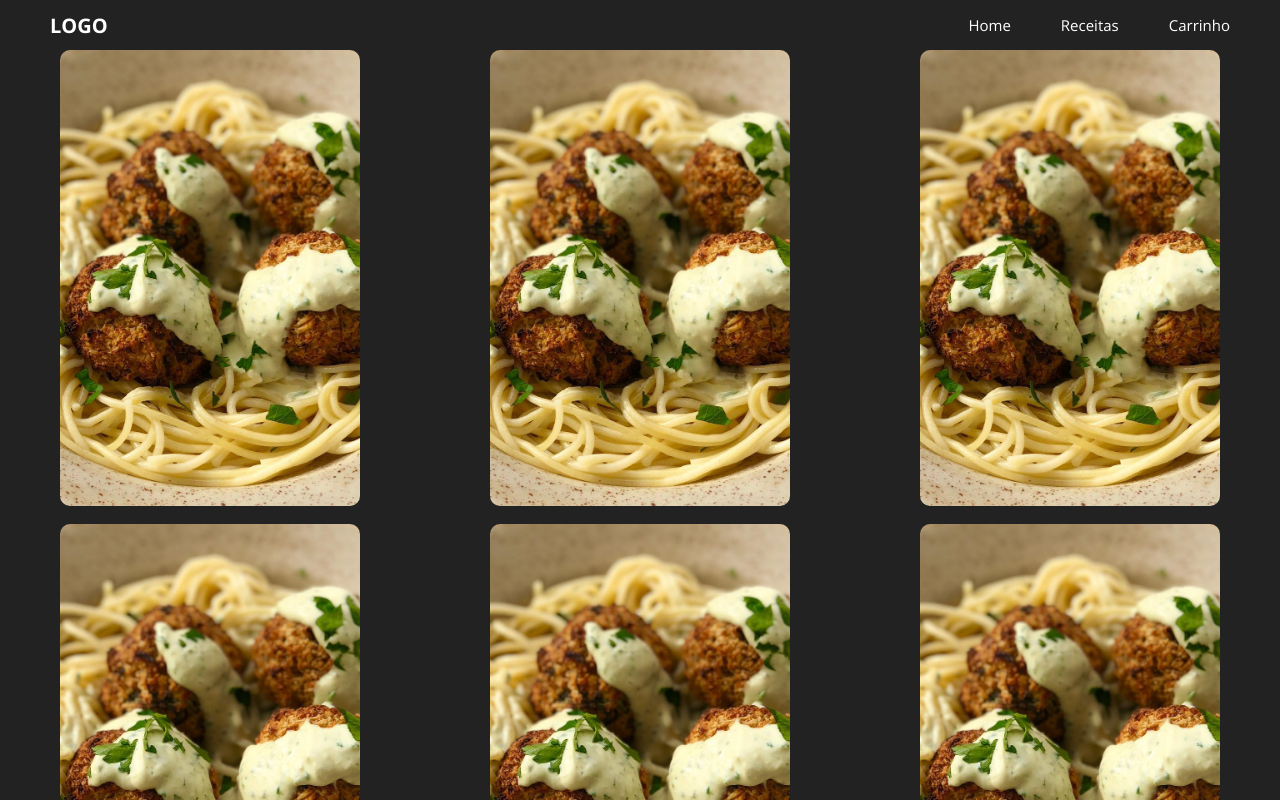
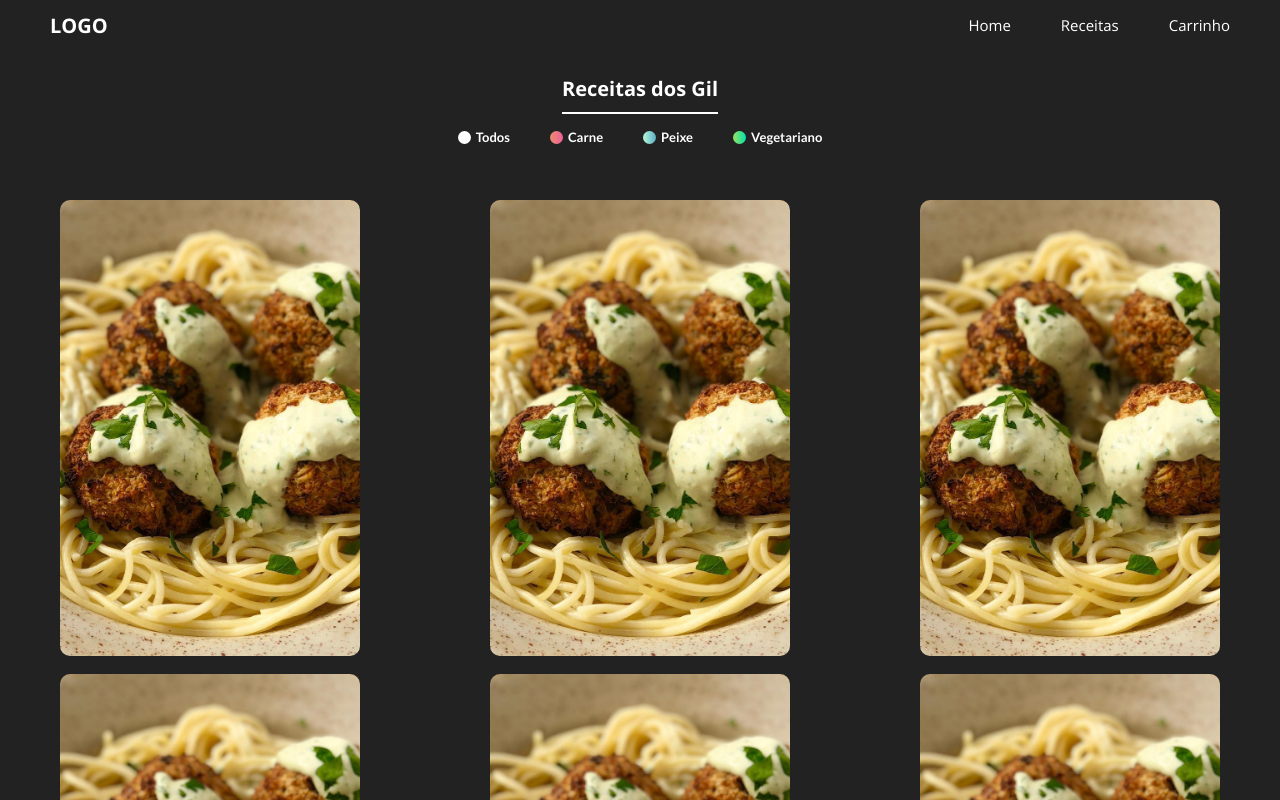
Before and after one commit to JoaoGil06/recipes-react, a React (Create React App) app: page /recipes in a window 1280 px wide. Shown: the top 800 px of the page. Built offline with nearby package versions, Linux system fonts and the light colour scheme.

Commit message:
create-header-and-filters

```diff
--- a/src/App.js
+++ b/src/App.js
@@ -8,6 +8,8 @@ import Home from "./pages/Home";
 import Recipe from "./pages/Recipe";
 import Footer from "./components/Footer";
 import Recipes from "./pages/Recipes";
+
+import { GlobalStyle } from "./styles/GlobalStyle";
 
 function App() {
   return (
@@ -26,6 +28,7 @@ function App() {
         </Route>
       </Switch>
       <Footer />
+      <GlobalStyle />
     </BrowserRouter>
   );
 }
--- a/src/components/Card/index.js
+++ b/src/components/Card/index.js
@@ -12,7 +12,7 @@ import {
   CardButtons,
 } from "./styles";
 
-const Card = ({ id, cardImage, title, type, gradient, btnColor }) => {
+const Card = ({ id, cardImage, title, category }) => {
   const [isCardHover, setIsCardHover] = useState(false);
 
   return (
@@ -23,9 +23,9 @@ const Card = ({ id, cardImage, title, type, gradient, btnColor }) => {
       <CardImage className="front">
         <img src={cardImage} alt={title} />
       </CardImage>
-      <CardInfo isCardHover={isCardHover} gradient={gradient} className="back">
+      <CardInfo isCardHover={isCardHover} category={category} className="back">
         <CardInfoHeader>
-          <h1>{type}</h1>
+          <h1>{category}</h1>
           <img src={CutleryIcon} alt="recipes" />
         </CardInfoHeader>
         <CardInfoContent>
@@ -37,11 +37,11 @@ const Card = ({ id, cardImage, title, type, gradient, btnColor }) => {
             dicta nemo nobis esse beatae pariatur.
           </p>
           <CardButtons>
-            <CardButton color={btnColor}>
+            <CardButton category={category}>
               <Link to={`/recipes/${id}`}>Abrir Receita</Link>
             </CardButton>
 
-            <CardButton color={btnColor}>
+            <CardButton category={category}>
               <Link to={`/recipes/${id}`}>Adicionar ao carrinho</Link>
             </CardButton>
           </CardButtons>
--- a/src/components/Card/styles.js
+++ b/src/components/Card/styles.js
@@ -43,7 +43,18 @@ export const CardInfo = styled.div`
     transform: rotateY(180deg);
     `}
 
-  background: ${(props) => props.gradient};
+  background: ${(props) => {
+    switch (props.category) {
+      case "carne":
+        return "var(--redGradient)";
+      case "peixe":
+        return "var(--blueGradient)";
+      case "vegetariano":
+        return "var(--greenGradient)";
+      default:
+        return "#fff";
+    }
+  }};
 `;
 
 export const CardInfoHeader = styled.div`
@@ -115,7 +126,18 @@ export const CardButton = styled.button`
     cursor: pointer;
     background: #fff;
     a {
-      color: ${(props) => props.color};
+      color: ${(props) => {
+        switch (props.category) {
+          case "carne":
+            return "var(--brilliantRose)";
+          case "peixe":
+            return "var(--fountainBlue)";
+          case "vegetariano":
+            return "var(--limeade)";
+          default:
+            return "var(--brilliantRose)";
+        }
+      }};
     }
   }
 
--- a/src/components/Header/index.js
+++ b/src/components/Header/index.js
@@ -1,17 +1,26 @@
 import React from "react";
-import { Link } from "react-router-dom";
 
-import { HeaderContainer, Title } from "./styles";
+import { HeaderContainer, Title, TabContainer, Tab, TabCircle } from "./styles";
 
-const Header = () => {
+const Header = ({ categories, filterRecipes }) => {
   return (
     <HeaderContainer>
       <Title>
-        <Link to="/">
-          <h1>Receitas dos Gil</h1>
-        </Link>
+        <h1>Receitas dos Gil</h1>
         <span className="underline"></span>
       </Title>
+      <TabContainer>
+        {categories.map((category, index) => (
+          <Tab
+            category={category}
+            onClick={() => filterRecipes(category)}
+            key={index}
+          >
+            <TabCircle category={category} />
+            {category}
+          </Tab>
+        ))}
+      </TabContainer>
     </HeaderContainer>
   );
 };
--- a/src/components/Header/styles.js
+++ b/src/components/Header/styles.js
@@ -2,7 +2,10 @@ import styled from "styled-components";
 
 export const HeaderContainer = styled.header`
   padding: 2.5rem 0;
+  margin-bottom: 2.5rem;
+
   display: flex;
+  flex-direction: column;
   align-items: center;
   justify-content: center;
 `;
@@ -16,14 +19,83 @@ export const Title = styled.div`
     color: #fff;
   }
 
-  h1 {
-    margin: 0;
+  .underline {
+    height: 0.2rem;
+    width: 100%;
+    background: #fff;
+    margin-top: 1rem;
+    margin-bottom: 1rem;
+  }
+`;
+
+export const TabContainer = styled.div`
+  display: flex;
+  align-items: center;
+  justify-content: center;
+  transition: all 0.5s;
+`;
+
+export const Tab = styled.div`
+  display: flex;
+  align-items: center;
+  font-family: "Lato", sans-serif;
+  font-size: 1.3rem;
+  text-transform: capitalize;
+  font-weight: 700;
+  padding: 0.5rem 1rem;
+  border-radius: 1.5rem;
+
+  &:not(:last-child) {
+    margin-right: 2rem;
   }
 
-  .underline {
-    height: 0.5rem;
-    width: 8rem;
-    background: #f9dc5c;
-    margin-top: 1.25rem;
+  &:hover {
+    background: ${(props) => {
+      switch (props.category) {
+        case "carne":
+          return "var(--redGradient)";
+        case "peixe":
+          return "var(--blueGradient)";
+        case "vegetariano":
+          return "var(--greenGradient)";
+        default:
+          return "#fff";
+      }
+    }};
+
+    cursor: pointer;
+
+    &:first-child {
+      color: #222;
+
+      & > span {
+        background: #222;
+      }
+    }
+
+    & > span {
+      background: #fff;
+    }
   }
 `;
+
+export const TabCircle = styled.span`
+  height: 1.3rem;
+  width: 1.3rem;
+  border-radius: 50%;
+  display: inline-block;
+  margin-right: 0.5rem;
+
+  background: ${(props) => {
+    switch (props.category) {
+      case "carne":
+        return "var(--redGradient)";
+      case "peixe":
+        return "var(--blueGradient)";
+      case "vegetariano":
+        return "var(--greenGradient)";
+      default:
+        return "#fff";
+    }
+  }};
+`;
--- a/src/data/index.js
+++ b/src/data/index.js
@@ -5,7 +5,7 @@ const recipes = [
   {
     id: 1,
     title: "Almôndegas Vegetarianas",
-    type: "carne",
+    category: "carne",
     image: almondegas,
     cardImage: almondegasCard,
     ingredients: [
@@ -53,7 +53,7 @@ const recipes = [
   {
     id: 2,
     title: "Almôndegas Vegetarianas",
-    type: "peixe",
+    category: "peixe",
     image: almondegas,
     cardImage: almondegasCard,
     ingredients: [
@@ -101,7 +101,7 @@ const recipes = [
   {
     id: 3,
     title: "Almôndegas Vegetarianas",
-    type: "vegetariano",
+    category: "vegetariano",
     image: almondegas,
     cardImage: almondegasCard,
     ingredients: [
@@ -149,7 +149,7 @@ const recipes = [
   {
     id: 4,
     title: "Almôndegas Vegetarianas",
-    type: "carne",
+    category: "carne",
     image: almondegas,
     cardImage: almondegasCard,
     ingredients: [
@@ -197,7 +197,7 @@ const recipes = [
   {
     id: 5,
     title: "Almôndegas Vegetarianas",
-    type: "carne",
+    category: "carne",
     image: almondegas,
     cardImage: almondegasCard,
     ingredients: [
@@ -245,7 +245,7 @@ const recipes = [
   {
     id: 6,
     title: "Almôndegas Vegetarianas",
-    type: "carne",
+    category: "carne",
     image: almondegas,
     cardImage: almondegasCard,
     ingredients: [
--- a/src/pages/Recipes/index.js
+++ b/src/pages/Recipes/index.js
@@ -1,50 +1,49 @@
 import React, { useState } from "react";
 import recipesData from "../../data";
 
+import Header from "../../components/Header";
 import Card from "../../components/Card";
 import { RecipesContainer } from "./styles";
+
+const allCategories = [
+  "todos",
+  ...new Set(recipesData.map((recipe) => recipe.category)),
+];
+
+const teste = ["todos", "carne", "peixe", "vegetariano"];
+
 const Recipes = () => {
-  const [recipes, setRecipes] = useState([...recipesData]);
+  const [recipes, setRecipes] = useState(recipesData);
+  const [categories, setCategories] = useState(allCategories);
+
+  const filterRecipes = (category) => {
+    if (category === "todos") {
+      setRecipes(recipesData);
+      return;
+    }
+    const newRecipes = recipesData.filter(
+      (recipe) => recipe.category === category
+    );
+    setRecipes(newRecipes);
+  };
 
   const renderCard = (recipes) => {
     const cards = recipes.map((recipe) => {
-      let gradient, btnColor;
-
-      switch (recipe.type) {
-        case "carne":
-          gradient = "linear-gradient(to right, #ec8c69 0%, #ee609c 100%)";
-          btnColor = "#ee609c";
-          break;
-        case "peixe":
-          gradient =
-            "linear-gradient(to right, #b7f8db 0%, #5aafc5 100%, #50a7c2 100%)";
-          btnColor = "#50a7c2";
-
-          break;
-        case "vegetariano":
-          gradient = "linear-gradient(to right, #9be15d 0%, #00e3ae 100%)";
-          btnColor = "#58bd00";
-
-          break;
-        default:
-          gradient = "linear-gradient(to right, #ec8c69 0%, #ee609c 100%)";
-          btnColor = "#ee609c";
-      }
-
-      return (
-        <Card
-          key={recipe.id}
-          {...recipe}
-          gradient={gradient}
-          btnColor={btnColor}
-        />
-      );
+      return <Card key={recipe.id} {...recipe} category={recipe.category} />;
     });
-
     return cards;
   };
 
-  return <RecipesContainer>{renderCard(recipes)}</RecipesContainer>;
+  const renderHeader = () => (
+    <Header categories={categories} filterRecipes={filterRecipes} />
+  );
+
+  return (
+    <>
+      {renderHeader()}
+      <RecipesContainer>{renderCard(recipes)}</RecipesContainer>
+    </>
+  );
 };
 
 export default Recipes;
--- /dev/null
+++ b/src/styles/GlobalStyle.js
@@ -0,0 +1,76 @@
+import { createGlobalStyle } from "styled-components";
+
+export const GlobalStyle = createGlobalStyle`
+  :root {
+  --redGradient: linear-gradient(to right, #ec8c69 0%, #ee609c 100%);
+  --blueGradient: linear-gradient(to right, #b7f8db 0%, #5aafc5 100%, #50a7c2 100%);
+  --greenGradient: linear-gradient(to right, #9be15d 0%, #00e3ae 100%);
+  --brilliantRose: #ee609c;
+  --fountainBlue: #50a7c2;
+  --limeade: #58bd00;
+  }
+
+* {
+  box-sizing: border-box
+}
+  html {
+  /* font-size: 10px; */
+  font-size: 62.5%;
+}
+
+/* 600px */
+@media only screen and (max-width: 37.5em) {
+  html {
+    /* font-size: 10px; */
+    font-size: 62.5%;
+  }
+}
+
+/* 900px */
+@media only screen and (max-width: 56.25em) {
+  html {
+    /* font-size: 8px; */
+    font-size: 50%;
+  }
+}
+
+/* 1200px */
+@media only screen and (max-width: 75em) {
+  html {
+    /* font-size: 9px */
+    font-size: 56.25%;
+  }
+}
+
+/* 1800px */
+@media only screen and (min-width: 112.5em) {
+  html {
+    /* font-size: 12px; */
+    font-size: 75%;
+  }
+}
+
+body {
+  padding: 0;
+  margin: 0;
+  font-family: "Open Sans", sans-serif;
+  background-color: #222222;
+  color: #fff;
+  max-width: 100vw !important;
+}
+
+h1,
+h2,
+h3,
+h4,
+h5,
+h6,
+p {
+  margin: 0;
+}
+
+a {
+  text-decoration: none;
+}
+
+`;
```
